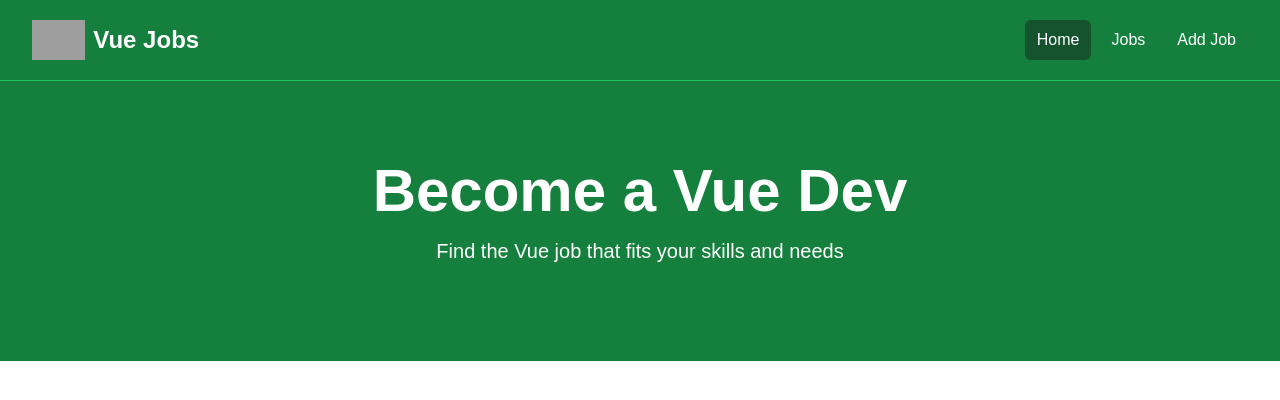
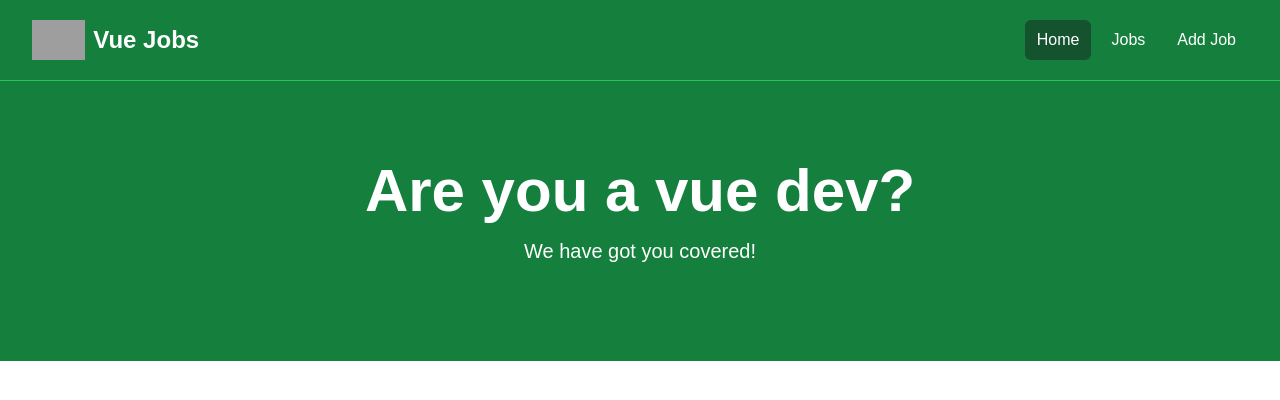
Before and after one commit to ahmadhassan44/learning-vue, a Vue app: page / in a window 1280 px wide. Shown: the top 400 px of the page. Built offline with nearby package versions, Linux system fonts and the light colour scheme; grey boxes are pictures that could not be loaded.

Commit message:
feat/complete learning props

```diff
--- a/src/App.vue
+++ b/src/App.vue
@@ -1,6 +1,6 @@
 <template>
   <Navbar />
-  <Hero />
+  <Hero title="Are you a vue dev?" subtitle="We have got you covered!" />
 </template>
 
 <script setup>
--- a/src/components/Hero.vue
+++ b/src/components/Hero.vue
@@ -5,12 +5,25 @@
     >
       <div class="text-center">
         <h1 class="text-4xl font-extrabold text-white sm:text-5xl md:text-6xl">
-          Become a Vue Dev
+          {{ title }}
         </h1>
         <p class="my-4 text-xl text-white">
-          Find the Vue job that fits your skills and needs
+          {{ subtitle }}
         </p>
       </div>
     </div>
   </section>
 </template>
+<script setup lang="ts">
+import { defineProps } from "vue";
+defineProps({
+  title: {
+    type: String,
+    default: "Become A Vue Dev",
+  },
+  subtitle: {
+    type: String,
+    default: "Find the Vue job that fits your skills and needs",
+  },
+});
+</script>
```
